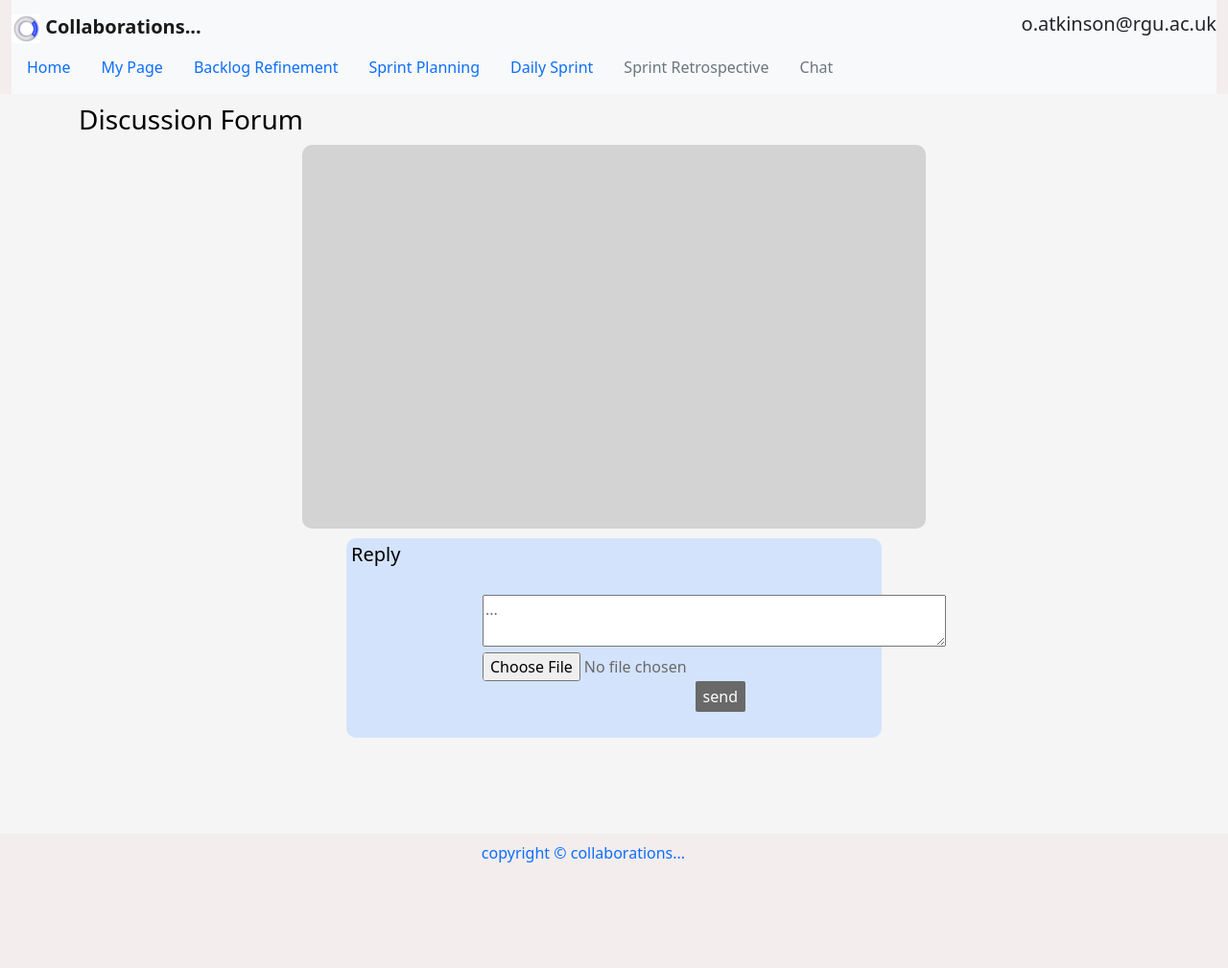
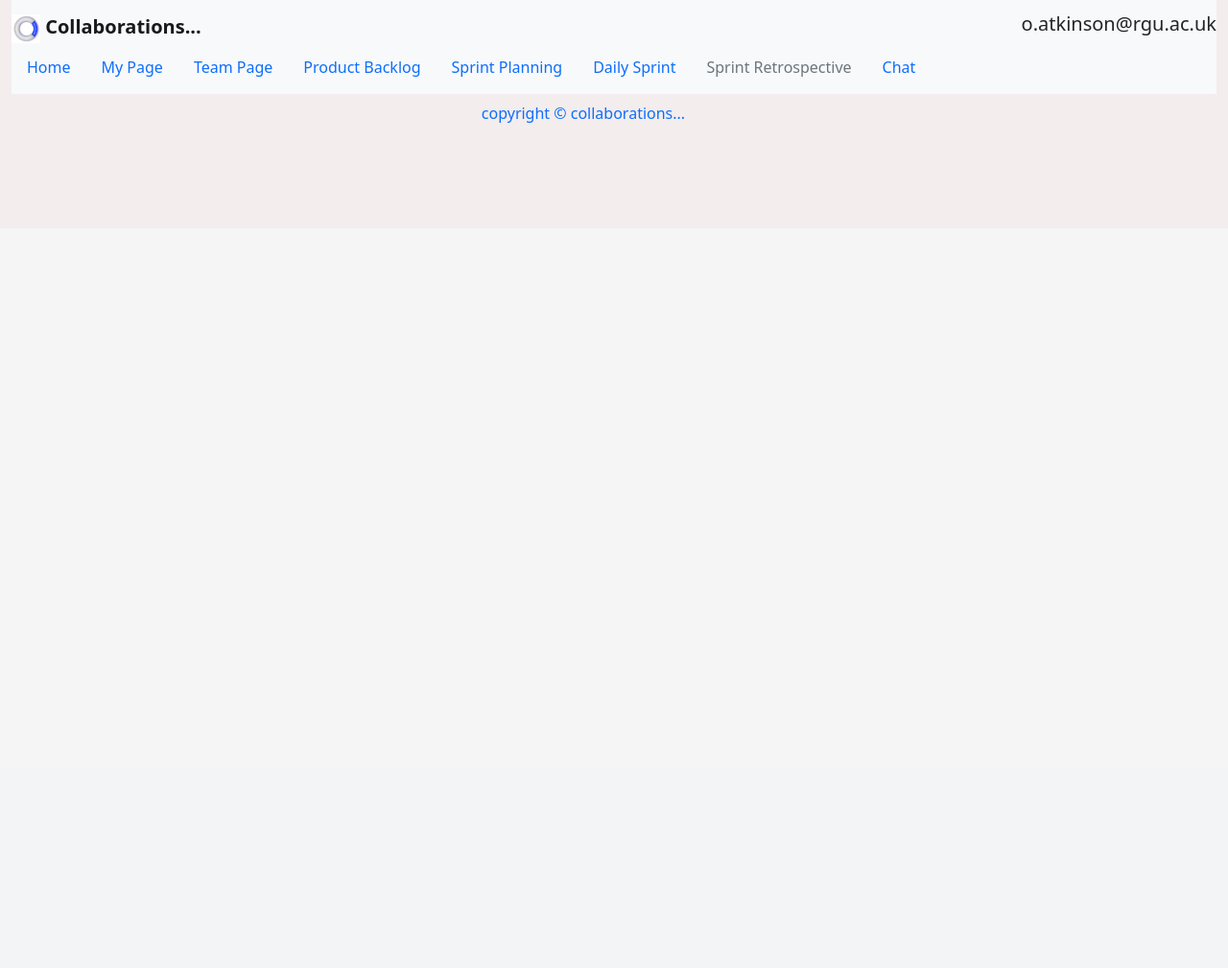
Before and after one commit to OliviaAtkinson15/Test, a PHP site: page /Retrospective.php in a window 1280 px wide. Shown: the whole page at 96% size. After the commit the page ends 128 px from the top, so only its background shows below. Run offline with PHP 8.4, Linux system fonts and the light colour scheme; a user stored in the database is signed in; data that the repository does not hold is empty; some web fonts are replaced.

Commit message:
All files updated

```diff
--- a/Retrospective.php
+++ b/Retrospective.php
@@ -45,13 +45,16 @@
 
         <ul class="nav justify-content-center">
             <li class="nav-item">
-                <a class="nav-link active" href="index.html">Home</a>
+                <a class="nav-link" href="index.html">Home</a>
             </li>
             <li class="nav-item">
-                <a class="nav-link" href="home.php">My Page</a>
+                <a class="nav-link" href="my_page.php">My Page</a>
             </li>
             <li class="nav-item">
-                <a class="nav-link" href="pBacklog.php">Backlog Refinement</a>
+                <a class="nav-link" href="team_page.php">Team Page</a>
+            </li>
+            <li class="nav-item">
+                <a class="nav-link" href="pBacklog.php">Product Backlog</a>
             </li>
             <li class="nav-item">
                 <a class="nav-link" href="#">Sprint Planning</a>
@@ -60,105 +63,16 @@
                 <a class="nav-link" href="#">Daily Sprint</a>
             </li>
             <li class="nav-item">
-                <a class="nav-link disabled" href="#">Sprint Retrospective</a>
+                <a class="nav-link disabled" href="Retrospective.php">Sprint Retrospective</a>
             </li>
             <li class="nav-item">
-                <a class="nav-link disabled" href="chat.php">Chat</a>
-            </li>
+                <a class="nav-link" href="Chat.php">Chat</a>
             </li>
         </ul>
     </nav>
 </header>
-<main class="container">
-    <h3>Discussion Forum</h3>
-<div id="chat">
-
-<div id="content">
-<?php
-include("dbconnect.php");
 
 
-$sql_query = "SELECT * FROM chat ORDER BY date_time DESC";
-$result = $db-> query($sql_query);
-
-// File upload path
-$targetDir = "/Applications/MAMP/htdocs/Collaborations_3/";
-$fileName = basename($_FILES["image"]["name"]);
-$targetFilePath = $targetDir . $fileName;
-$fileType = pathinfo($targetFilePath, PATHINFO_EXTENSION);
-
-
-
-while($row = $result ->fetch_array()) {
-    $text = $row ['text'];
-    $date_time = $row ['date_time'];
-    $user = $row ['user'];
-
-    if (!empty($row["image"])) {
-        Print '<div id="box"><h6 id="username">' . $user . '</h6><h6 id="time">' . $date_time . '</h6><p>' . $text . '</p><img src="' . $row["image"] . '" style="width:150px;"></div><br>';
-    } else {
-        Print '<div id="box"><h6 id="username">' . $user . '</h6><h6 id="time">' . $date_time . '</h6><p>' . $text . '</p></div><br>';
-    }
-}
-
-?>
-</div>
-</div>
-    <div class="newchat">
-        <h5>Reply</h5>
-        <form method="post" enctype="multipart/form-data">
-
-        <TEXTAREA id="text" name="text" rows="2" cols="50" placeholder="..."></TEXTAREA><br>
-        <input id="file" type="file" name="image">
-        <input type="submit" id="send" name="send" value="send"><br>
-    </form>
-    </div>
-
-</main>
-<?php
-
-if (isset($_POST['send'])) { /* If the user clicked login then continue with this */
-
-    // $email = $_POST["email"];
-    $text = $_POST["text"];
-
-
-
-    if (!empty($_FILES["image"]["name"])) {
-        $allowTypes = array('jpg', 'png', 'jpeg');
-        if (in_array($fileType, $allowTypes)) {
-            // Upload file to server
-            if (move_uploaded_file($_FILES["image"]["tmp_name"], $targetFilePath)) {
-                // Insert image file name into database
-                $insert = $db->query("INSERT into chat (user, text, image) VALUES ('$email', '$text', '$fileName')");
-
-                if ($insert) {
-                    header("Refresh:0");
-                } else {
-                    echo "Unable to send message.";
-                }
-            } else {
-                echo "Error uploading your file.";
-            }
-        } else {
-            echo 'Sorry, only JPG, JPEG or PNG files are allowed to upload.';
-        }
-
-    } else{
-        $insert = $db->query("INSERT INTO chat (user, text) VALUES ('$email', '$text')");
-        if ($insert) {
-            header("Refresh:0");
-        } else {
-            echo "Unable to send message.";
-        }
-    }
-
-
-
-}
-$db->close();
-
-?>
 
 <footer class="container-fluid">
     <ul class="nav justify-content-center">
--- a/style.css
+++ b/style.css
@@ -42,6 +42,7 @@
     content: "";
     display: table;
     clear: both;
+
 
 }
 
```
Also changed, not shown: pBacklog.css (+22 -4 lines), pBacklog.php (+8 -27 lines), team_page.css (deleted, +0 -21 lines), team_page.php (+9 -10 lines), viewPB.php (+4 -4 lines).
